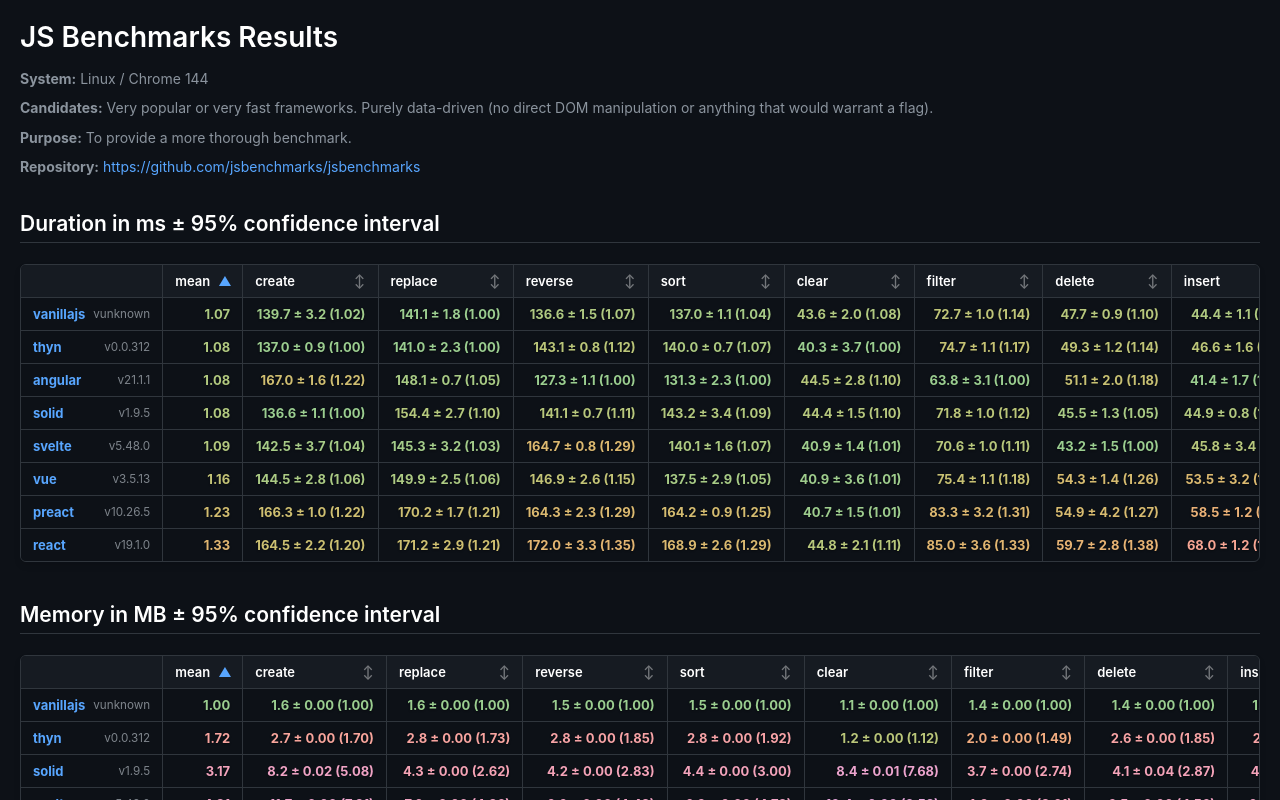
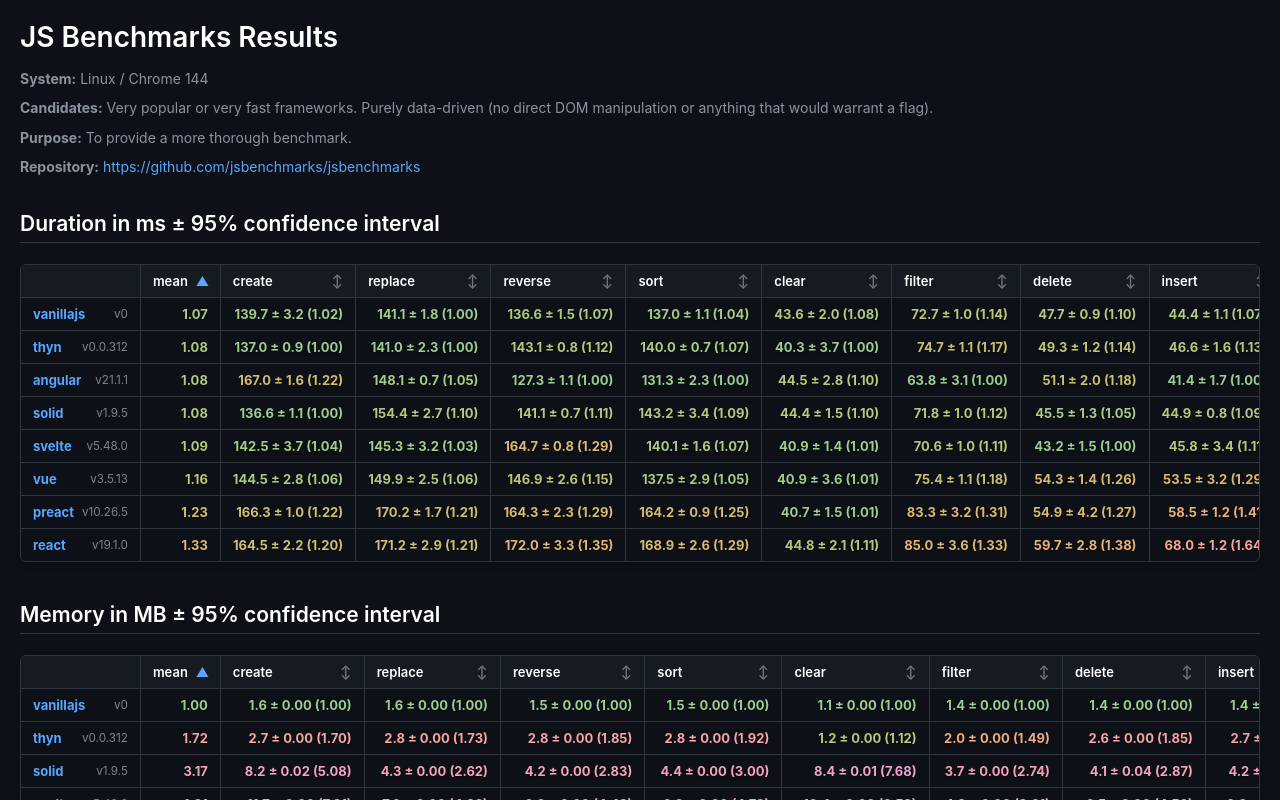
Before and after one commit to jsbenchmarks/jsbenchmarks, a React (Vite) app in the folder results/: page / in a window 1280 px wide. Shown: the top 800 px of the page. Built offline with nearby package versions, Linux system fonts and the light colour scheme.

Commit message:
Filter out 'vanillajs' framework from stats rows and ensure correct versioning in results calculation

```diff
--- a/results/src/App.tsx
+++ b/results/src/App.tsx
@@ -78,7 +78,7 @@
   }, [baseRows, bundleSort]);
 
   const statsRows = useMemo(() => {
-    const copy = [...baseRows];
+    const copy = baseRows.filter(r => r.framework !== 'vanillajs');
     copy.sort((a, b) => {
         const aVal = a[statsSort.key] ?? 0;
         const bVal = b[statsSort.key] ?? 0;
--- a/results/src/utils.ts
+++ b/results/src/utils.ts
@@ -33,6 +33,7 @@
 export function calculateResults(input: RawResult[]): Result[] {
   const results: Result[] = input.map(result => ({
     ...result,
+    version: result.framework === 'vanillajs' ? '0' : result.version,
     benchmarks: result.benchmarks.map(bm => ({
       ...bm,
       measurements: bm.measurements.map(m => ({ ...m })),
```
